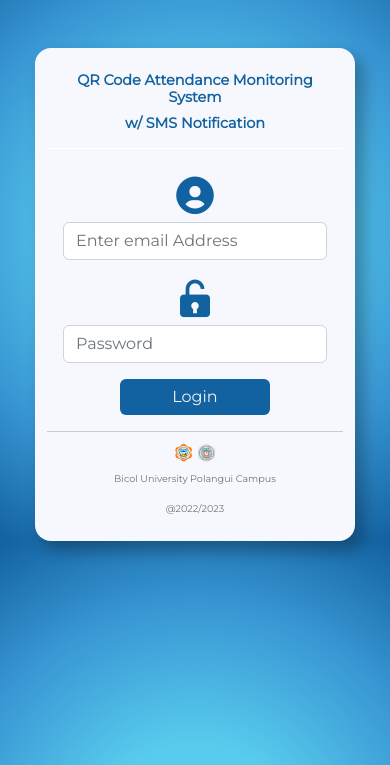
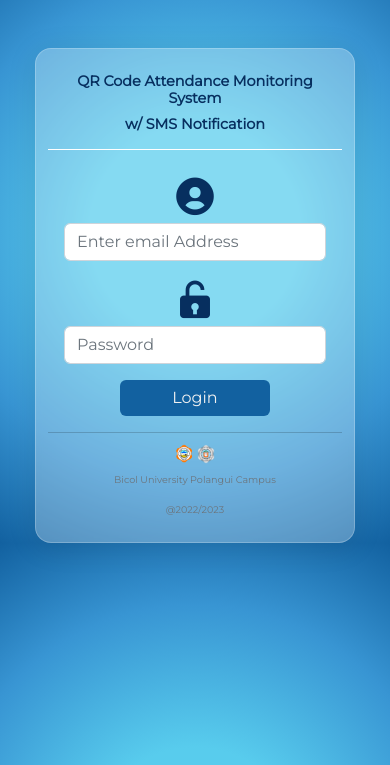
Before and after one commit to Thomas-git-hub/QR-SMS-Attendance-System, a PHP site: page / in a window 390 px wide. Shown: the part 79-844 px from the top of the page. Run offline with PHP 8.4, Linux system fonts and the light colour scheme; some libraries are stand-ins or nearby versions.

Commit message:
login updated

```diff
--- a/css/index.css
+++ b/css/index.css
@@ -14,11 +14,11 @@ body{
 
 .bxs-user-circle{
 	font-size: 45px;
-	color: #1261a0;
+	color: #072f5f;
 }
 .bxs-lock-open{
 	font-size: 45px;
-	color: #1261a0;
+	color: #072f5f;
 }
 
 .card{
@@ -89,7 +89,7 @@ body{
 @media screen and (max-width: 650px){
 
 .h6-system-title{
-	color: #1261a0;
+	color: #072f5f;
 	font-size: 90%;
 	font-weight: bold;
 }
@@ -98,10 +98,27 @@ body{
 	box-shadow: 8px 9px 15px 1px rgba(0,0,0,0.27);
 	-webkit-box-shadow: 8px 9px 15px 1px rgba(0,0,0,0.27);
 	-moz-box-shadow: 8px 9px 15px 1px rgba(0,0,0,0.27);
-	background-color: #f6f8fd;
-	border: none;
+
+	/* From https://css.glass */
+	background: rgba(255, 255, 255, 0.27);
+	border-radius: 16px;
+	box-shadow: 0 4px 30px rgba(0, 0, 0, 0.1);
+	backdrop-filter: blur(3.1px);
+	-webkit-backdrop-filter: blur(3.1px);
+	border: 1px solid rgba(255, 255, 255, 0.22);
+
+	/*background-color: #f6f8fd;
+	border: none;*/
 	width: 20rem;
 }
+
+.card-header{
+	background-color: transparent;
+	/*background-color: #f6f8fd;*/
+	color: #000033;
+	border-bottom: 1px solid #ffff;
+}
+
 
 .btn-submit{
 	width: 150px;
@@ -110,6 +127,10 @@ body{
 	border: none;
 }
 
+.card-footer{
+	background-color: transparent;
+}
+
 .btn-submit:hover{
 	color: #ffffff;
 	background-color: #072f5f;
```
